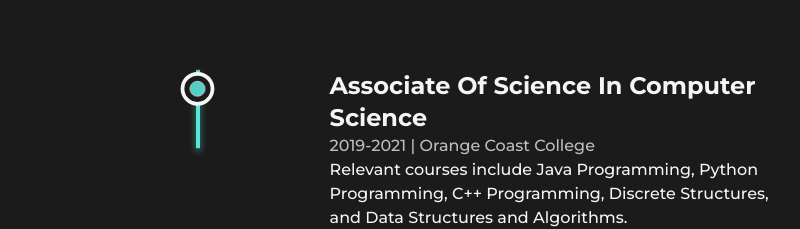
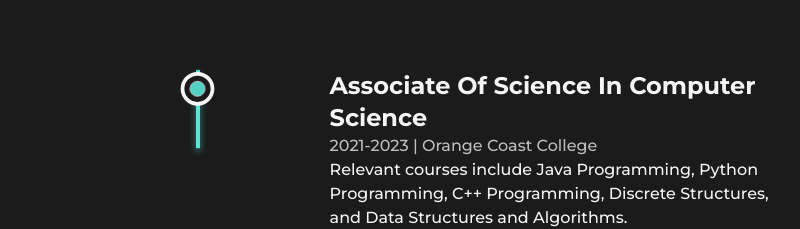
Before and after one commit to dylst/personal-portfolio, a Next.js app: page /about in a window 1280 px wide. Shown: the part 3080-3309 px from the top of the page, without its empty margins (96-896 px from the left). Built offline with nearby package versions, Linux system fonts and the light colour scheme.

Commit message:
Minor text fix

```diff
--- a/src/components/Education.js
+++ b/src/components/Education.js
@@ -49,7 +49,7 @@ const Education = () => {
         <ul className='w-full flex flex-col items-start justify-between ml-4 xs:ml-2'>
           <Details
             type='Associate of Science in Computer Science'
-            time='2019-2021'
+            time='2021-2023'
             place='Orange Coast College'
             info='Relevant courses include Java Programming, Python Programming, C++ Programming, Discrete Structures, and Data Structures and Algorithms.'
           />
```
